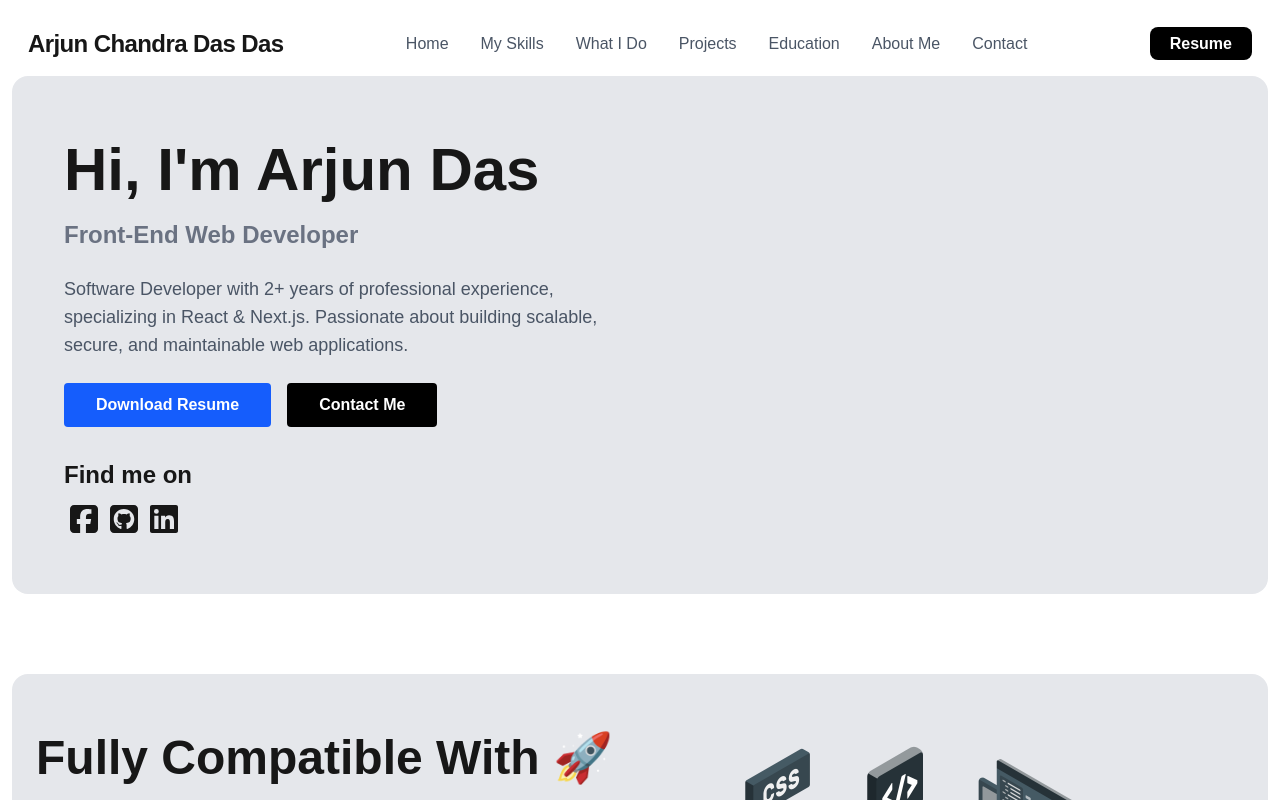
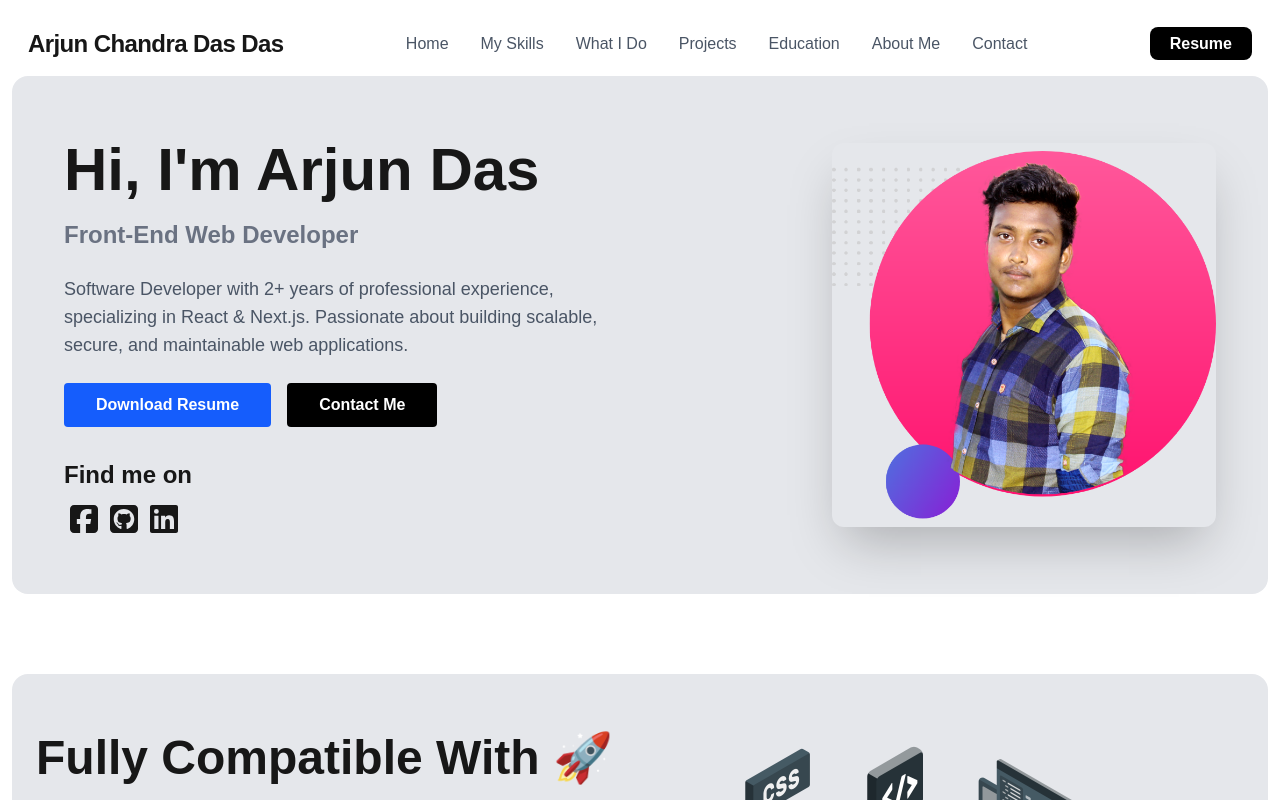
Before and after one commit to arjun1571/arjun-das-protfolio, a Next.js app: page / in a window 1280 px wide. Shown: the top 800 px of the page. Built offline with nearby package versions, Linux system fonts and the light colour scheme.

Commit message:
fix: banner design

```diff
--- a/src/@components/pages/Banner/Banner.tsx
+++ b/src/@components/pages/Banner/Banner.tsx
@@ -80,7 +80,7 @@ const Banner = () => {
         </div>
 
         {/* RIGHT IMAGE */}
-        {/* <div className="w-full xl:w-1/2 flex lg:justify-end justify-center">
+        <div className="w-full xl:w-1/2 flex lg:justify-end justify-center">
           <div className="relative w-64 h-64 md:w-80 md:h-80 lg:w-96 lg:h-96">
             <Image
               src={Arjun}
@@ -90,7 +90,7 @@ const Banner = () => {
               priority
             />
           </div>
-        </div> */}
+        </div>
       </div>
     </section>
   );
```
